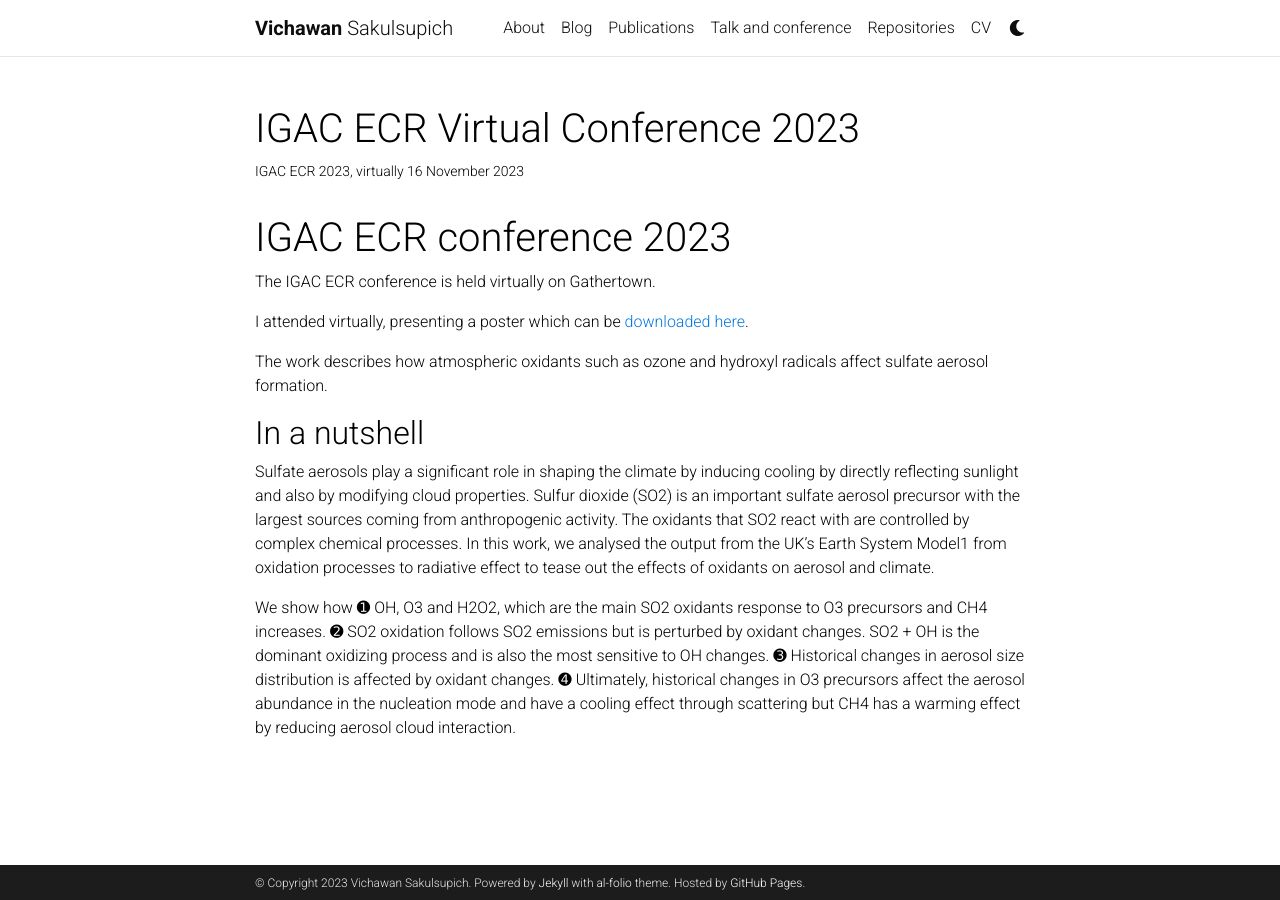
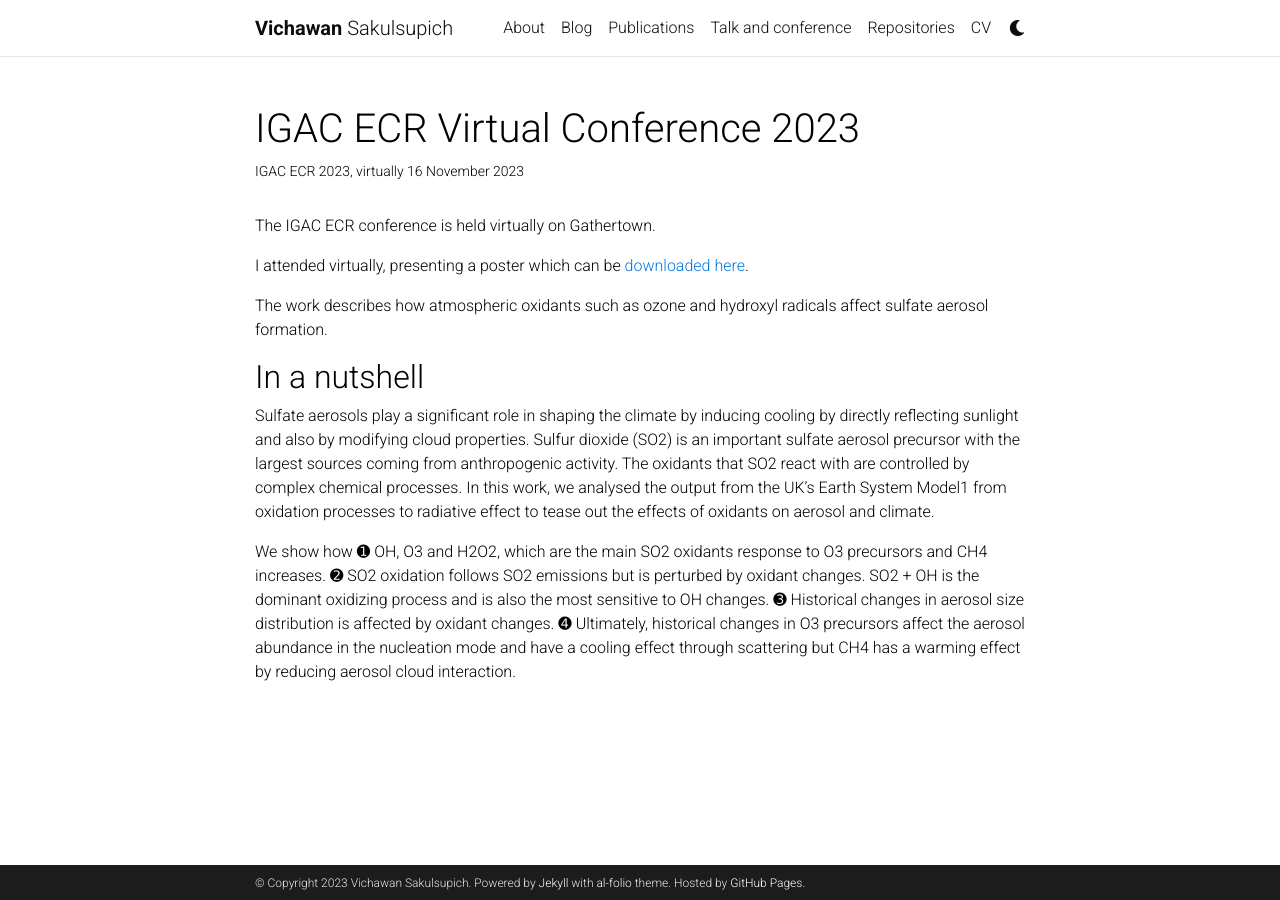
Before and after one commit to vichawans/vichawans.github.io, a Jekyll site: the page built from _projects/20231117_IGAC-ECR.md, in a window 1280 px wide. Built offline with Jekyll 4.4.1, drawn with Linux system fonts in a browser that asks for light colours; comment, search, counter and statistics services are not loaded; a style sheet for code colours, icons or effects is not loaded.

Commit message:
Update 20231117_IGAC-ECR.md

```diff
--- a/_projects/20231117_IGAC-ECR.md
+++ b/_projects/20231117_IGAC-ECR.md
@@ -6,8 +6,6 @@ img:
 importance: 4
 category: Conference
 ---
-
-# IGAC ECR conference 2023
 
 The IGAC ECR conference is held virtually on Gathertown.
 
```
